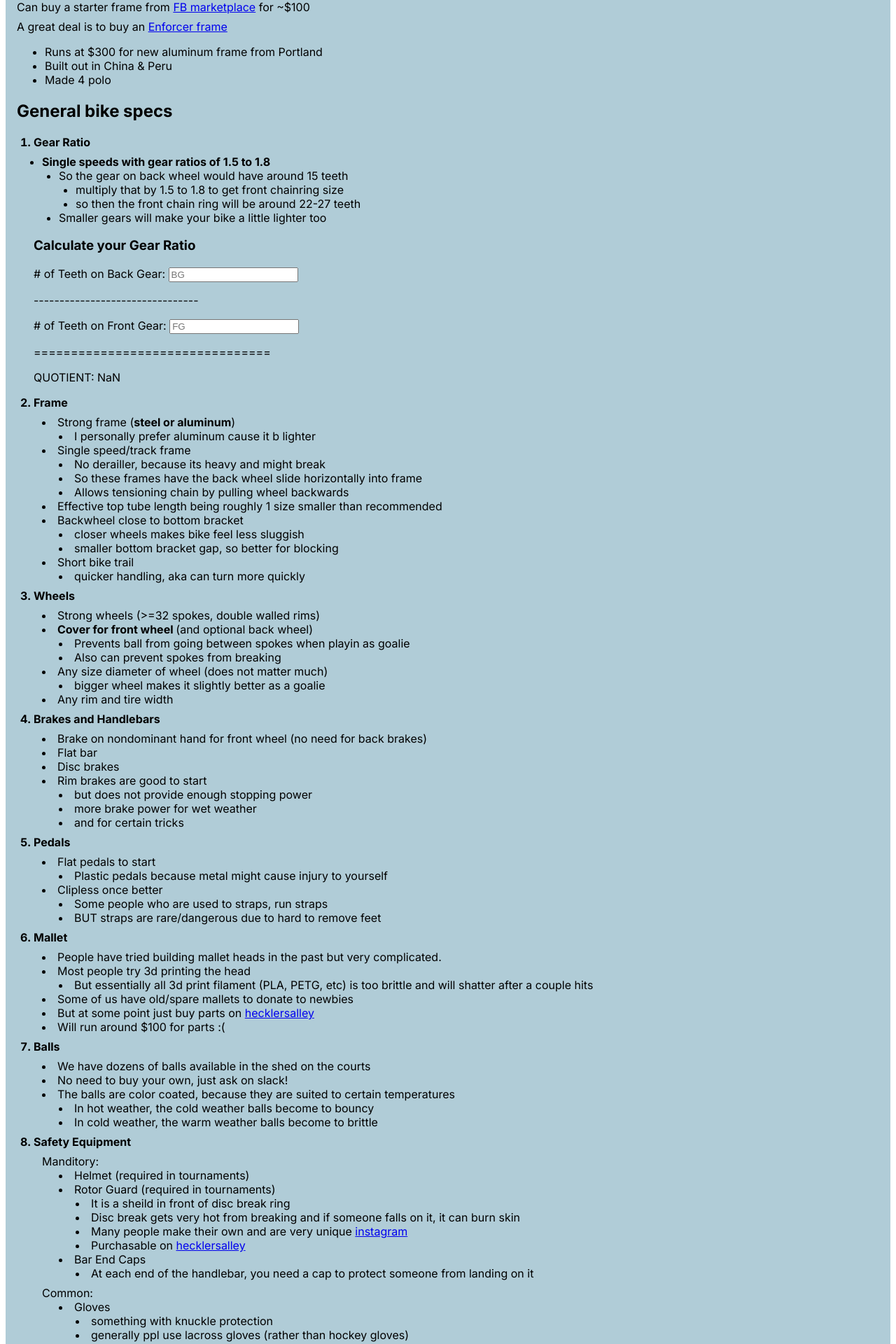
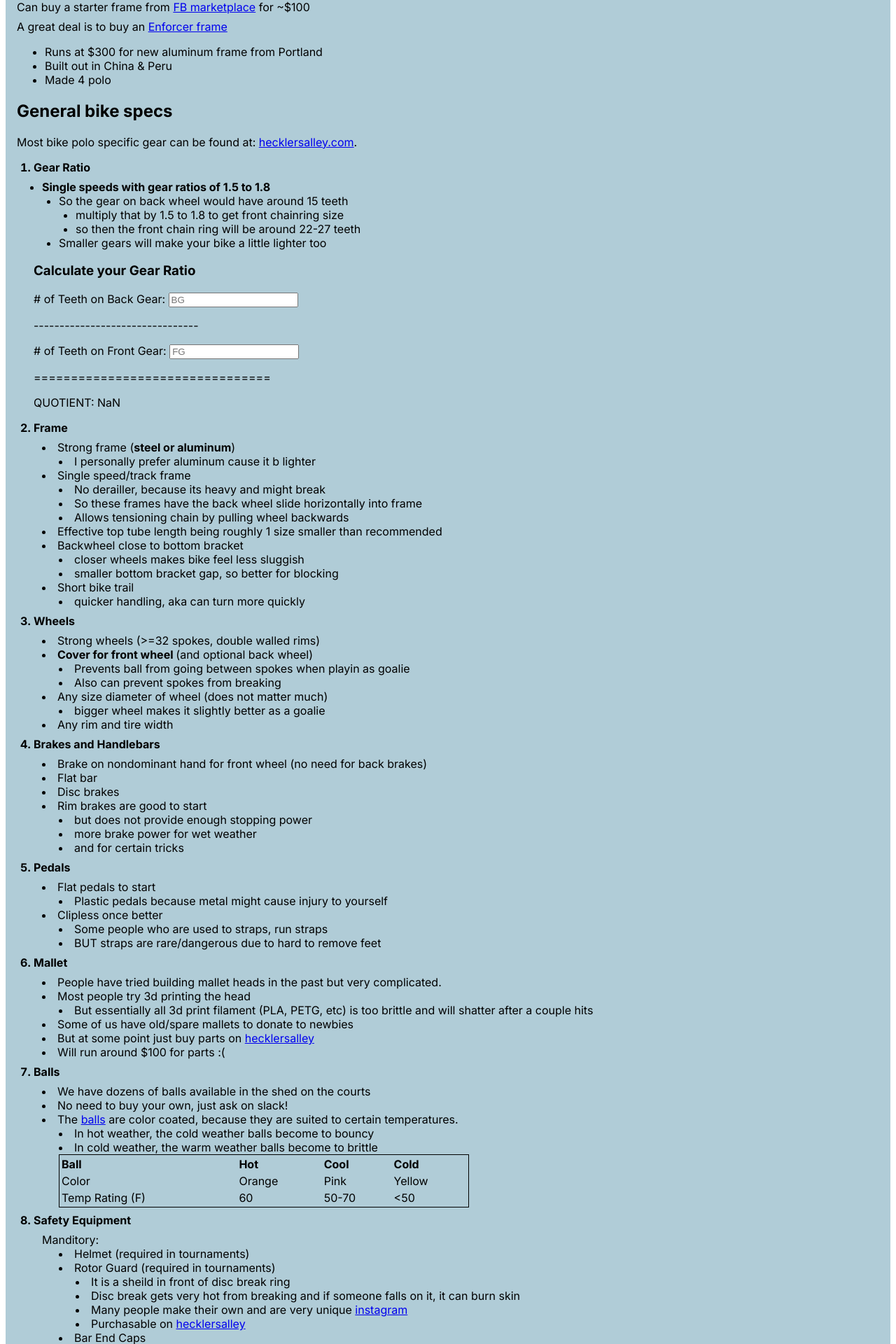
Before and after one commit to geluso/206bikepolo.com, a Next.js app: page /gear in a window 1280 px wide. Shown: the part 408-2328 px from the top of the page at 70% size. Built offline with nearby package versions, Linux system fonts and the light colour scheme.

Commit message:
Add colors for balls

```diff
--- a/app/gear/page.tsx
+++ b/app/gear/page.tsx
@@ -58,6 +58,11 @@ export default function Page() {
       </ul>
 
       <h2>General bike specs</h2>
+      <p>
+        Most bike polo specific gear can be found at:{" "}
+        <a href="https://hecklersalley.com">hecklersalley.com</a>.
+      </p>
+
       <ol className="ps-6 list-decimal">
         <li className="font-bold">Gear Ratio</li>
         <ul className="ps-3 my-2 mt-2 list-disc ">
@@ -196,7 +201,7 @@ export default function Page() {
           <li>Some of us have old/spare mallets to donate to newbies</li>
           <li>
             But at some point just buy parts on{" "}
-            <a href="hecklersalley.com">hecklersalley</a>
+            <a href="https://hecklersalley.com">hecklersalley</a>
           </li>
           <li>Will run around $100 for parts :(</li>
         </ul>
@@ -206,15 +211,37 @@ export default function Page() {
           <li>We have dozens of balls available in the shed on the courts</li>
           <li>No need to buy your own, just ask on slack!</li>
           <li>
-            The balls are color coated, because they are suited to certain
-            temperatures
+            The <a href="https://hecklersalley.com/collections/bike-polo-balls">balls</a> are color coated, because they are suited to certain temperatures.
           </li>
           <ul className="ps-6 list-disc list-inside">
             <li>In hot weather, the cold weather balls become to bouncy</li>
             <li>In cold weather, the warm weather balls become to brittle</li>
+            <table style={{ width: '50%',border: '1px solid black' }}>
+              <thead>
+                <tr style={{textAlign: 'left'}}>
+                  <th >Ball</th>
+                  <th>Hot</th>
+                  <th>Cool</th>
+                  <th>Cold</th>
+                </tr>
+              </thead>
+              <tbody style={{border: '1px solid black' }} >
+                <tr>
+                  <td>Color</td>
+                  <td>Orange</td>
+                  <td>Pink</td>
+                  <td>Yellow</td>
+                </tr>
+                <tr>
+                  <td>Temp Rating (F)</td>
+                  <td>60</td>
+                  <td>50-70</td>
+                  <td>{"<"}50</td>
+                </tr>
+              </tbody>
+            </table>
           </ul>
         </ul>
-
         <li className="font-bold">Safety Equipment</li>
         <ul className="ps-3 my-2 list-disc list-inside">
           Manditory:
```
